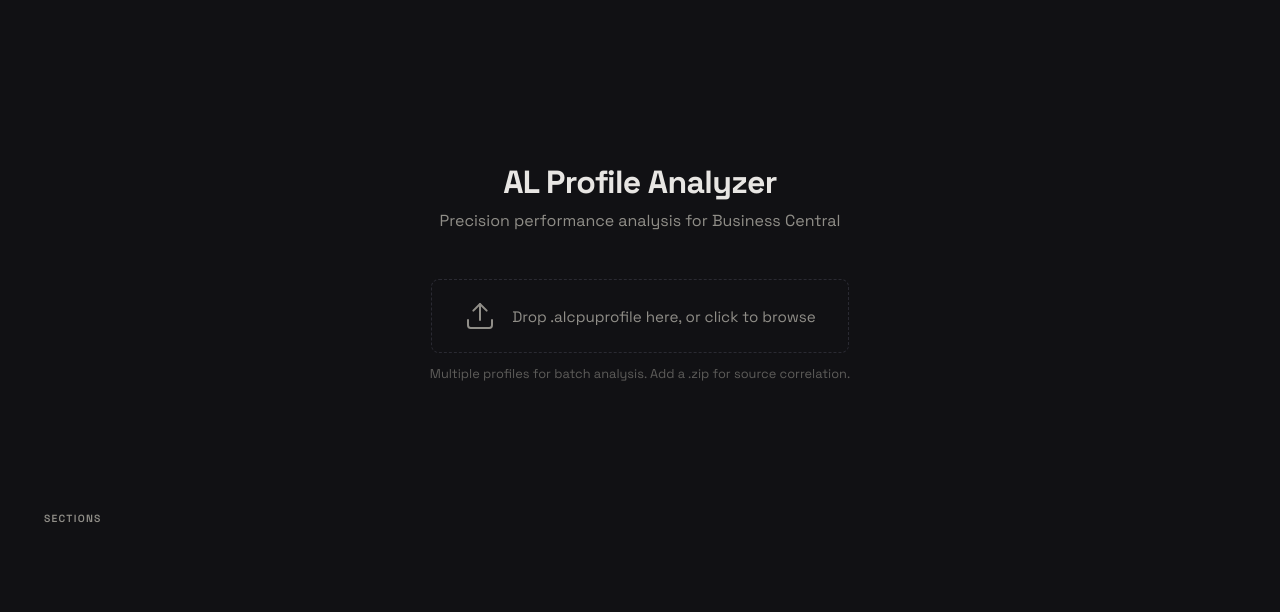
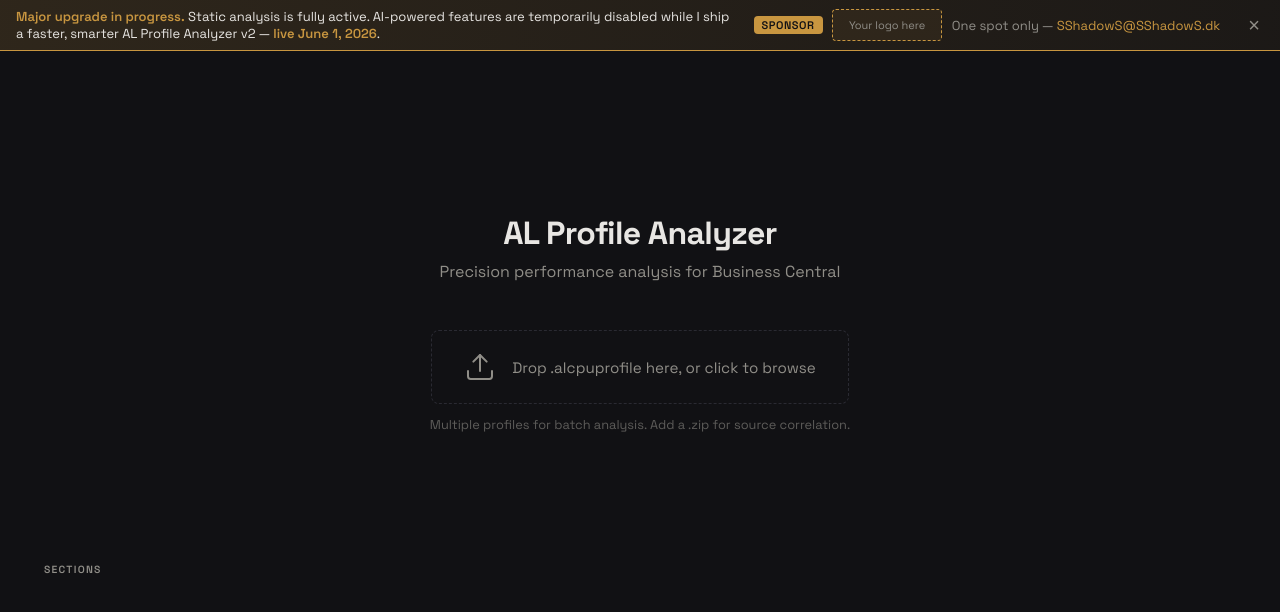
Before and after one commit to SShadowS/al-perf, a website: page web/public/index.html in a window 1280 px wide. Drawn offline with Linux system fonts and the light colour scheme; no server answers.

Commit message:
release: v2.3.0 — web upgrade banner, AI_DISABLED, persistent captures
- Add dismissible upgrade/sponsor banner to web UI (single logo slot)
- Add AI_DISABLED flag to skip AI calls in web service when key unavailable
- Persist debug/consent captures + stats under AL_PERF_DATA_DIR (/data) so
  they survive container redeploys
- Remove visitor IP (consentedBy) from consent capture metadata

```diff
--- a/package.json
+++ b/package.json
@@ -1,6 +1,6 @@
 {
 	"name": "al-perf",
-	"version": "2.2.0",
+	"version": "2.3.0",
 	"description": "CLI tool and MCP server for analyzing Business Central .alcpuprofile files",
 	"type": "module",
 	"main": "src/index.ts",
--- a/src/debug/types.ts
+++ b/src/debug/types.ts
@@ -28,7 +28,6 @@ export interface AiCallCapture {
 
 export interface ConsentInfo {
 	consentedAt: string;
-	consentedBy: string;
 	retentionDays: number;
 	expiresAt: string;
 }
@@ -41,7 +40,6 @@ export interface CaptureMeta {
 	costs: object;
 	analysisDurationMs: number;
 	consentedAt?: string;
-	consentedBy?: string;
 	retentionDays?: number;
 	expiresAt?: string;
 }
--- a/web/public/app.js
+++ b/web/public/app.js
@@ -1,6 +1,21 @@
 // ---------------------------------------------------------------------------
 // AL Profile Analyzer — Web UI
 // ---------------------------------------------------------------------------
+
+// Upgrade / sponsor banner — show unless previously dismissed
+(() => {
+	const banner = document.getElementById("upgrade-banner");
+	if (!banner) return;
+	if (localStorage.getItem("upgradeBannerDismissed") !== "1") {
+		banner.style.display = "block";
+	}
+	document
+		.getElementById("upgrade-banner-close")
+		?.addEventListener("click", () => {
+			banner.style.display = "none";
+			localStorage.setItem("upgradeBannerDismissed", "1");
+		});
+})();
 
 // Check debug mode on page load
 fetch("/api/debug/status")
--- a/web/public/index.html
+++ b/web/public/index.html
@@ -20,6 +20,25 @@
   <script src="app.js" defer></script>
 </head>
 <body>
+  <div id="upgrade-banner" class="upgrade-banner" style="display: none;">
+    <div class="upgrade-banner-inner">
+      <div class="upgrade-banner-msg">
+        <strong>Major upgrade in progress.</strong>
+        Static analysis is fully active. AI-powered features are temporarily disabled
+        while I ship a faster, smarter AL Profile Analyzer&nbsp;v2 —
+        <strong>live June&nbsp;1,&nbsp;2026</strong>.
+      </div>
+      <div class="upgrade-banner-sponsor">
+        <span class="upgrade-banner-tag">Sponsor</span>
+        <span class="upgrade-banner-logo" aria-label="Your logo here">Your logo here</span>
+        <span class="upgrade-banner-sponsor-text">
+          One spot only —
+          <a href="mailto:SShadowS@SShadowS.dk?subject=Sponsoring%20AL%20Profile%20Analyzer">SShadowS@SShadowS.dk</a>
+        </span>
+      </div>
+      <button type="button" id="upgrade-banner-close" class="upgrade-banner-close" aria-label="Dismiss">×</button>
+    </div>
+  </div>
   <div id="debug-banner" class="debug-banner" style="display: none;">
     <strong>Debug Mode</strong> — all requests are being recorded
   </div>
@@ -55,7 +74,7 @@
     <div id="results" class="hidden">
       <nav id="sidebar">
         <div id="consent-prompt" class="consent-card" style="display: none;">
-          <div class="consent-card-title">Help us improve</div>
+          <div class="consent-card-title">Help me improve</div>
           <p>Save this request anonymously for 7 days to help improve analysis quality.</p>
           <div class="consent-actions">
             <button type="button" id="consent-allow" class="btn btn-primary btn-sm">Allow</button>
--- a/web/public/style.css
+++ b/web/public/style.css
@@ -629,6 +629,109 @@ tr:nth-child(even) {
 	border-color: var(--accent);
 }
 
+/* ---- Upgrade / sponsor banner ---- */
+.upgrade-banner {
+	background: linear-gradient(
+		90deg,
+		rgba(200, 150, 64, 0.16),
+		rgba(200, 150, 64, 0.06)
+	);
+	border-bottom: 1px solid var(--accent);
+	color: var(--text-primary);
+	position: sticky;
+	top: 0;
+	z-index: 1001;
+	font-size: 13px;
+}
+
+.upgrade-banner-inner {
+	max-width: 1400px;
+	margin: 0 auto;
+	padding: 8px 16px;
+	display: flex;
+	align-items: center;
+	gap: 1.5rem;
+	flex-wrap: wrap;
+}
+
+.upgrade-banner-msg {
+	flex: 1 1 320px;
+}
+
+.upgrade-banner-msg strong {
+	color: var(--accent);
+	font-weight: 600;
+}
+
+.upgrade-banner-sponsor {
+	display: flex;
+	align-items: center;
+	gap: 0.6rem;
+	color: var(--text-secondary);
+}
+
+.upgrade-banner-tag {
+	background: var(--accent);
+	color: #111114;
+	font-weight: 600;
+	font-size: 11px;
+	text-transform: uppercase;
+	letter-spacing: 0.05em;
+	padding: 2px 8px;
+	border-radius: 4px;
+	flex-shrink: 0;
+}
+
+.upgrade-banner-logo {
+	display: inline-flex;
+	align-items: center;
+	justify-content: center;
+	min-width: 110px;
+	height: 32px;
+	padding: 0 12px;
+	border: 1px dashed var(--accent);
+	border-radius: 4px;
+	font-size: 11px;
+	color: var(--text-secondary);
+	background: var(--accent-subtle);
+	white-space: nowrap;
+	flex-shrink: 0;
+}
+
+.upgrade-banner-sponsor-text {
+	white-space: nowrap;
+}
+
+.upgrade-banner-sponsor a {
+	color: var(--accent);
+	text-decoration: none;
+}
+
+.upgrade-banner-sponsor a:hover {
+	text-decoration: underline;
+}
+
+.upgrade-banner-close {
+	background: none;
+	border: none;
+	color: var(--text-secondary);
+	font-size: 20px;
+	line-height: 1;
+	cursor: pointer;
+	padding: 0 4px;
+	flex-shrink: 0;
+}
+
+.upgrade-banner-close:hover {
+	color: var(--text-primary);
+}
+
+@media (max-width: 700px) {
+	.upgrade-banner-sponsor-text {
+		white-space: normal;
+	}
+}
+
 /* ---- Debug banner ---- */
 .debug-banner {
 	background: #b44d00;
```
Also changed, not shown: test/debug/writer.test.ts (+1 -2 lines), web/server.ts (+28 -8 lines), CHANGELOG.md, 1 other file.
